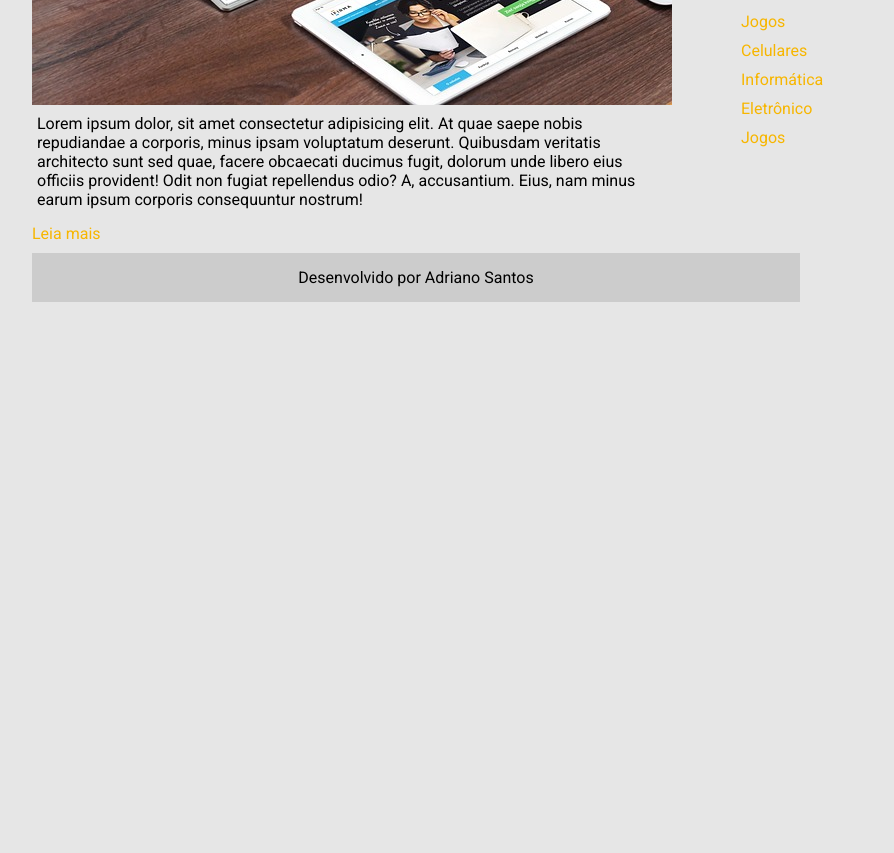
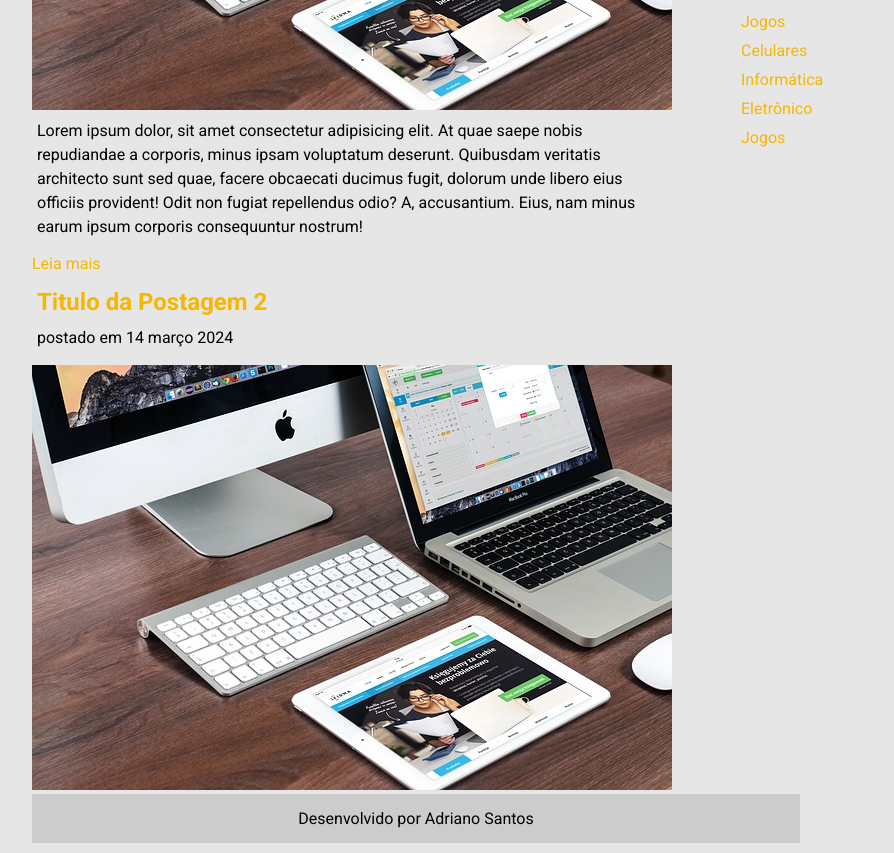
Before and after one commit to adrianosantosdi/projeto-tecblog, a plain HTML site: page index.html in a window 1280 px wide. Shown: the part 557-1410 px from the top of the page, without its empty margins (224-1118 px from the left). Before the commit the page ends 869 px from the top, so only its background shows below. Drawn offline with Linux system fonts and the light colour scheme.

Commit message:
Projeto Finalizado

```diff
--- a/assets/css/style.css
+++ b/assets/css/style.css
@@ -78,6 +78,7 @@ body {
 .titulo-postagem p {
     padding: 5px;
     margin: 0 0 10px 0;
+    line-height: 1.5;
 }
 
 .titulo-postagem a {
--- a/index.html
+++ b/index.html
@@ -83,8 +83,12 @@
             </div>
         </section>
 
-        <section>
-
+        <section class="titulo-postagem">
+            <h2>Titulo da Postagem 2</h2>
+            <p>
+                postado em 14 março 2024
+            </p>
+            <img src="./assets/img/imagem2.jpg" alt="">
         </section>
 
         <footer class="rodape">
```
